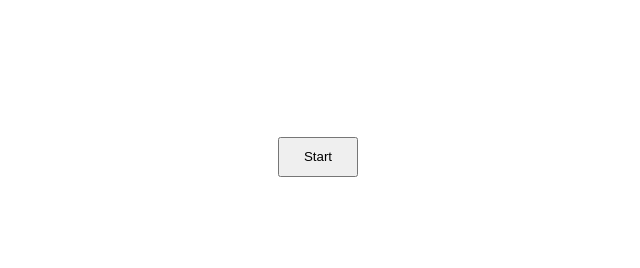
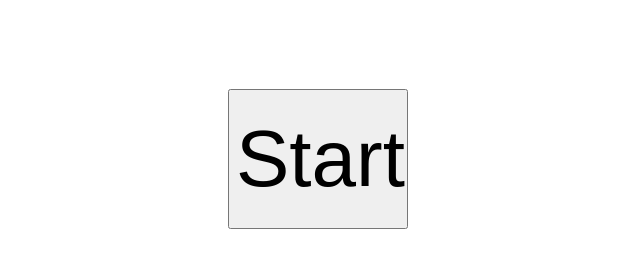
Before and after one commit to Emix256/Testowa_gra, a plain HTML site: page index.html in a window 1280 px wide. Shown: the part 310-578 px from the top of the page, without its empty margins (322-962 px from the left). Drawn offline with Linux system fonts and the light colour scheme.

Commit message:
Update index.css

```diff
--- a/css/index.css
+++ b/css/index.css
@@ -3,6 +3,7 @@ body {
   font-size:80px;
 }
 #start {
-  width:80px;
-  height:40px;
+  width:180px;
+  height:140px;
+  font-size:80px;
 }
```
